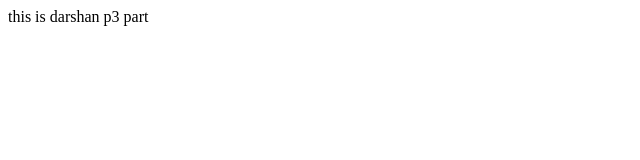
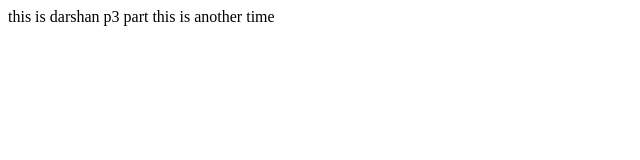
Before and after one commit to prathmeshbabar1/RealEstateCatalog, a React (Create React App) app in the folder frontend/: page / in a window 1280 px wide. Shown: the top 160 px of the page, without its empty margins (0-640 px from the left). Built offline with nearby package versions, Linux system fonts and the light colour scheme.

Commit message:
after pull

```diff
--- a/frontend/src/App.js
+++ b/frontend/src/App.js
@@ -3,6 +3,7 @@ function App() {
   return (
     <div className="App">
       this is darshan p3 part
+      this is another time
     </div>
   );
 }
```
